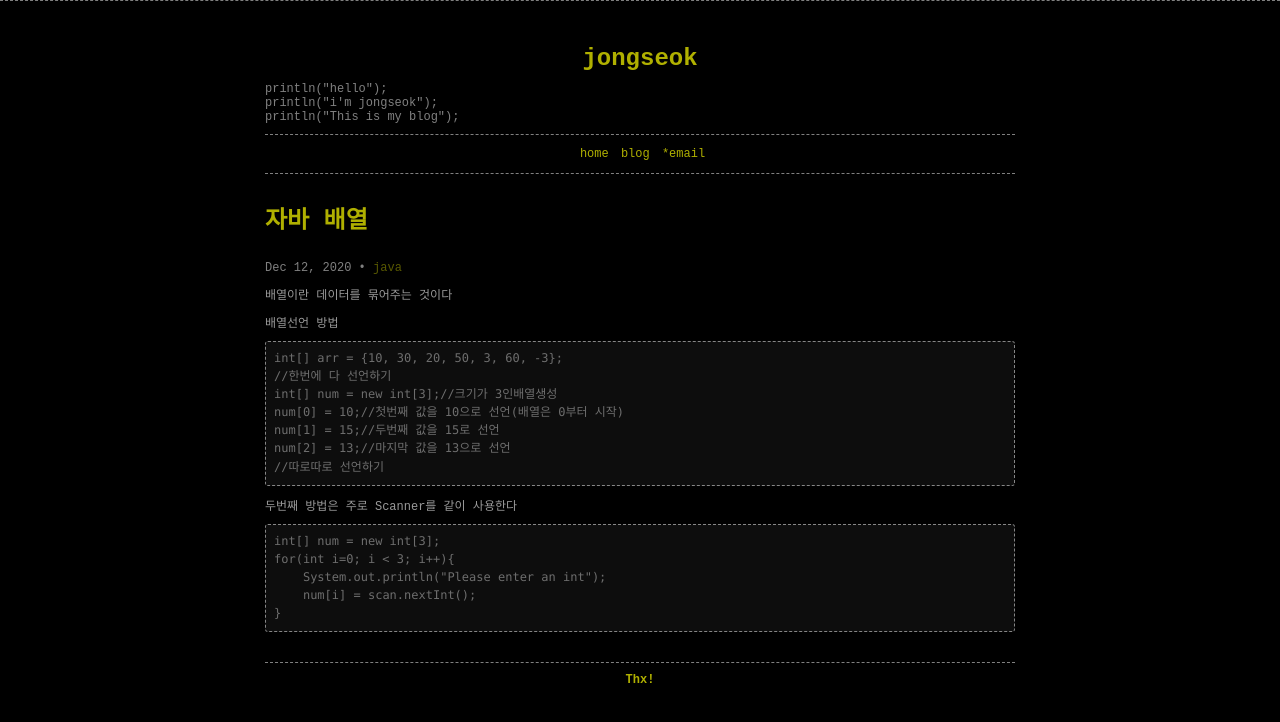
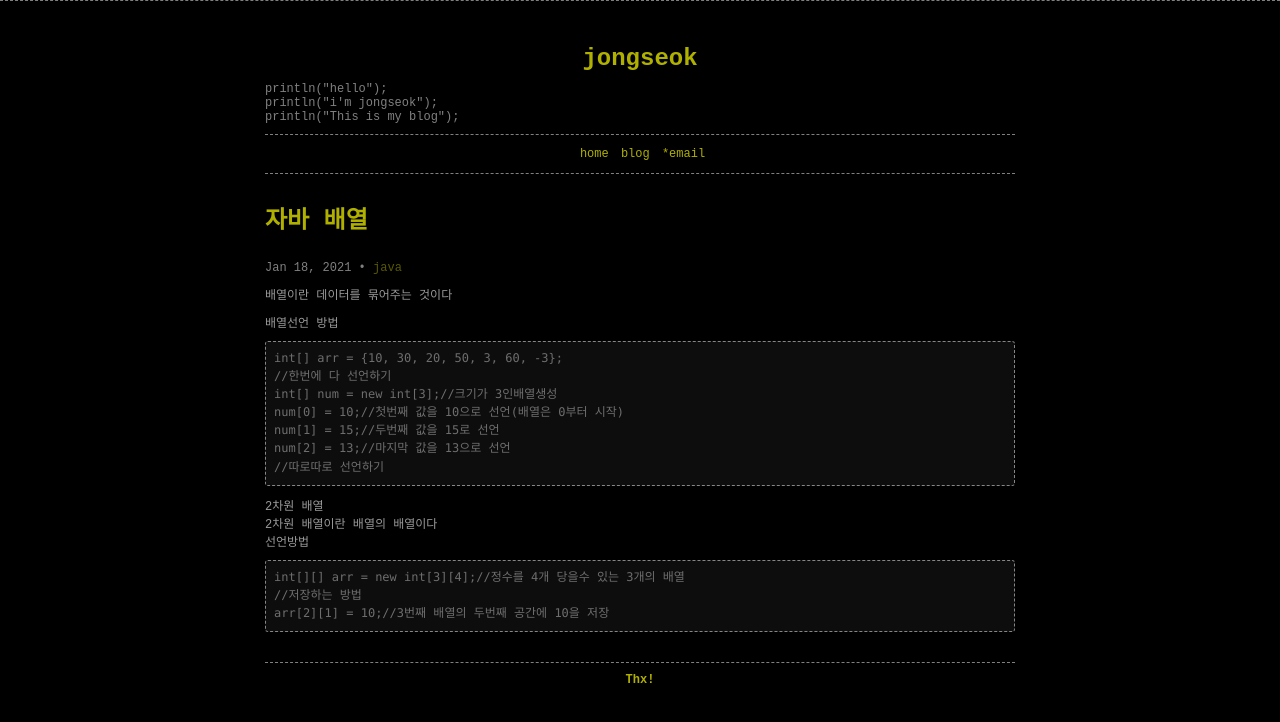
Before and after one commit to jongseok6598/blog, a Jekyll site: the page built from _posts/2020/2021-01-18-자바 배열 .md, in a window 1280 px wide. Shown: the top 722 px of the page. Built offline with Jekyll 4.4.1, drawn with Linux system fonts in a browser that asks for light colours; comment, search, counter and statistics services are not loaded.

````diff
--- a/_posts/2020/2020-12-12-자바 배열 .md
+++ b/_posts/2020/2021-01-18-자바 배열 .md
@@ -1,7 +1,7 @@
 ---
 layout: post
 title:	"자바 배열"
-date:	2020-12-12 12:00:00
+date:	2021-01-18 12:00:00
 categories:
     - blog
 tags:
@@ -19,11 +19,11 @@ num[1] = 15;//두번째 값을 15로 선언
 num[2] = 13;//마지막 값을 13으로 선언
 //따로따로 선언하기
 ```
-두번째 방법은 주로 Scanner를 같이 사용한다
+2차원 배열
+2차원 배열이란 배열의 배열이다
+선언방법
 ```
-int[] num = new int[3];
-for(int i=0; i < 3; i++){
-    System.out.println("Please enter an int");
-    num[i] = scan.nextInt();
-}
+int[][] arr = new int[3][4];//정수를 4개 당을수 있는 3개의 배열
+//저장하는 방법
+arr[2][1] = 10;//3번째 배열의 두번째 공간에 10을 저장
 ```
````
Also changed, not shown: _posts/2020/2021-01-18-레퍼런스 타입.md (added, +21 -0 lines), _posts/2020/2021-01-18-자바 스코프 라이프 타임.md (added, +42 -0 lines).
